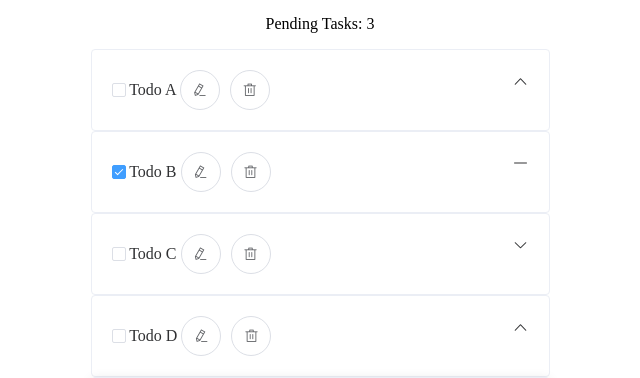
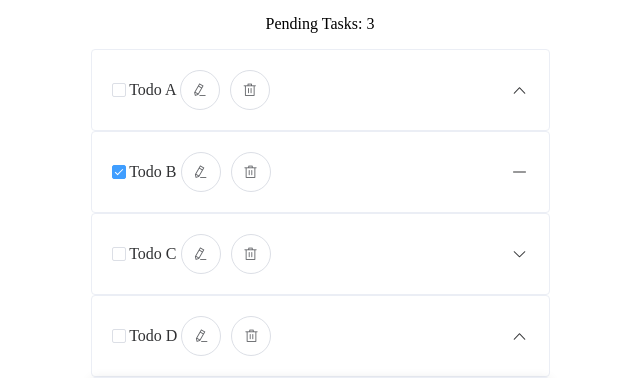
Before and after one commit to dukeydd/projects, a Vue app: page / in a window 1280 px wide. Shown: the part 131-509 px from the top of the page, without its empty margins (340-980 px from the left). Built offline with nearby package versions, Linux system fonts and the light colour scheme.

Commit message:
completeTodo method

```diff
--- a/src/components/ToDo.vue
+++ b/src/components/ToDo.vue
@@ -2,12 +2,12 @@
   <el-card class="box-card" shadow="hover">
     <div class="content" v-show="!isEditing">
 
-      <el-checkbox v-model="todo.done"></el-checkbox>
+      <el-checkbox v-model="todo.done" v-on:change="completeTodo(todo)"></el-checkbox>
       {{ todo.title }}
 
-      <i class="el-icon-arrow-up" v-if="todo.priority === 'High'" style="float: right; padding: 3px 0" />
-      <i class="el-icon-minus" v-if="todo.priority === 'Medium'" style="float: right; padding: 3px 0" />
-      <i class="el-icon-arrow-down" v-if="todo.priority === 'Low'" style="float: right; padding: 3px 0" />
+      <i class="el-icon-arrow-up" v-if="todo.priority === 'High'" style="float: right; padding: 12px 1px" />
+      <i class="el-icon-minus" v-if="todo.priority === 'Medium'" style="float: right; padding: 12px 1px" />
+      <i class="el-icon-arrow-down" v-if="todo.priority === 'Low'" style="float: right; padding: 12px 1px" />
 
       <el-button type="default" icon="el-icon-edit" circle v-on:click="showForm" />
       <el-button type="default" icon="el-icon-delete" circle v-on:click="deleteTodo(todo)" />
@@ -69,6 +69,10 @@
       },
       deleteTodo(todo) {
         this.$emit('delete-todo', todo);
+      },
+      completeTodo(todo, ) {
+        this.$emit('complete-todo', todo);
+        console.log(todo);
       }
     }
   }
--- a/src/components/ToDoList.vue
+++ b/src/components/ToDoList.vue
@@ -8,7 +8,7 @@
     </el-row>
     <el-row type="flex" justify="center">
       <el-col :span="9">
-        <todo v-on:delete-todo="deleteTodo" v-for="todo in todos" v-bind:todo="todo" :key="todo.id"></todo>
+        <todo v-on:delete-todo="deleteTodo" v-on:complete-todo="completeTodo" v-for="todo in todos" v-bind:todo="todo" :key="todo.id"></todo>
       </el-col>
     </el-row>
   </div>
@@ -17,10 +17,9 @@
 <script>
 import Todo from './ToDo';
 export default {
-  props: ['todos'],
-  // {
-  //   'todos': Array
-  // },
+  props: {
+    'todos': Array
+  },
   components: {
     Todo
   },
@@ -28,6 +27,11 @@ export default {
     deleteTodo(todo) {
       const todoIndex = this.todos.indexOf(todo);
       this.todos.splice(todoIndex, 1);
+    },
+    completeTodo(todo) {
+      const todoIndex = this.todos.indexOf(todo);
+      this.todos[todoIndex].done != this.todos[todoIndex].done;
+      console.log(this.todos);
     }
   }
 };
```
